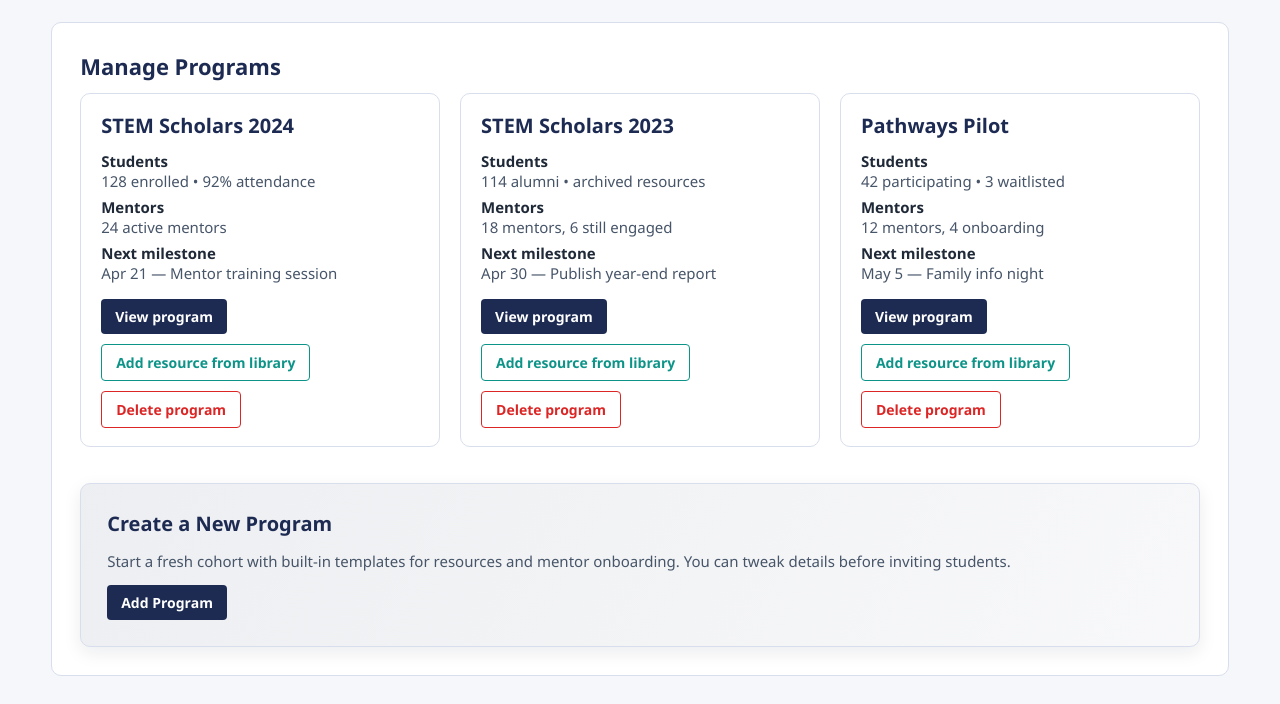
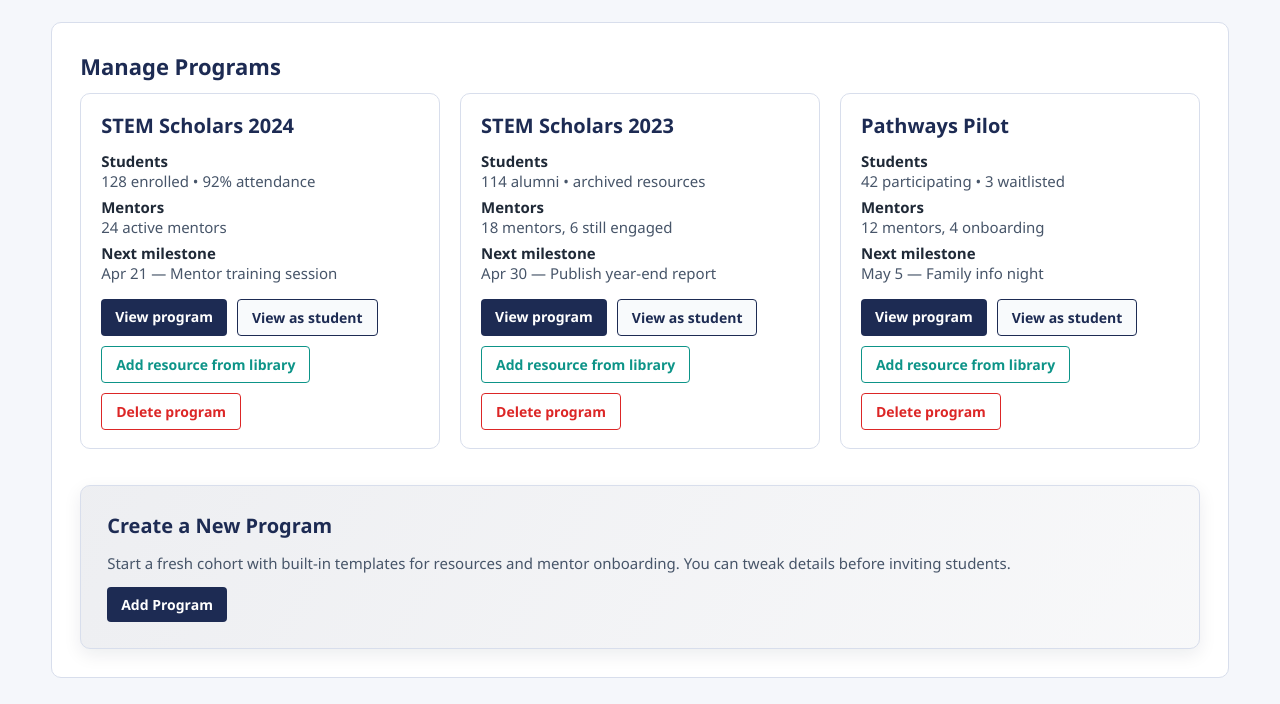
Before and after one commit to CHemmestad/MySTEMGrowthUsers, a plain HTML site: page program-select.html in a window 1280 px wide. Shown: the part 94-798 px from the top of the page. Drawn offline with Linux system fonts and the light colour scheme.

Commit message:
Add files via upload

```diff
--- a/program-select.html
+++ b/program-select.html
@@ -146,7 +146,8 @@
 
     .primary-btn,
     .secondary-btn,
-    .tertiary-btn {
+    .tertiary-btn,
+    .student-view-btn {
       padding: 8px 14px;
       border-radius: 4px;
       text-decoration: none;
@@ -169,6 +170,16 @@
       border: 1px solid #0d9488;
       color: #0d9488;
       background: transparent;
+    }
+
+    .student-view-btn {
+      border: 1px solid var(--accent);
+      color: var(--accent);
+      background: #f8fafc;
+    }
+
+    .student-view-btn:hover {
+      background: rgba(29, 43, 83, 0.08);
     }
 
     section {
@@ -256,6 +267,7 @@
         </dl>
     <div class="actions">
       <a class="primary-btn" href="program-coordinator.html">View program</a>
+      <a class="student-view-btn" href="student-home.html">View as student</a>
       <a class="tertiary-btn" href="resource-library.html">Add resource from library</a>
       <a class="secondary-btn" href="#">Delete program</a>
     </div>
@@ -279,6 +291,7 @@
         </dl>
     <div class="actions">
       <a class="primary-btn" href="program-coordinator.html">View program</a>
+      <a class="student-view-btn" href="student-home.html">View as student</a>
       <a class="tertiary-btn" href="resource-library.html">Add resource from library</a>
       <a class="secondary-btn" href="#">Delete program</a>
     </div>
@@ -302,6 +315,7 @@
         </dl>
     <div class="actions">
       <a class="primary-btn" href="program-coordinator.html">View program</a>
+      <a class="student-view-btn" href="student-home.html">View as student</a>
       <a class="tertiary-btn" href="resource-library.html">Add resource from library</a>
       <a class="secondary-btn" href="#">Delete program</a>
     </div>
```
